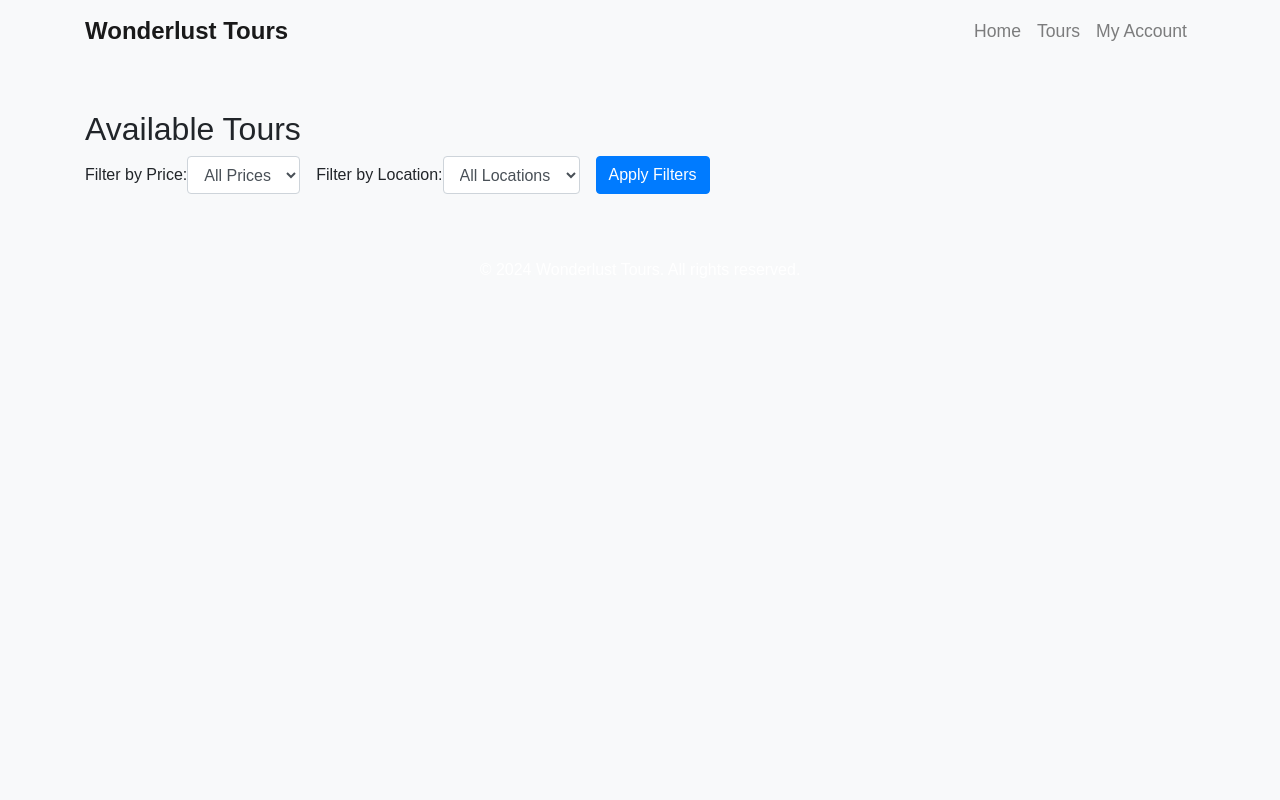
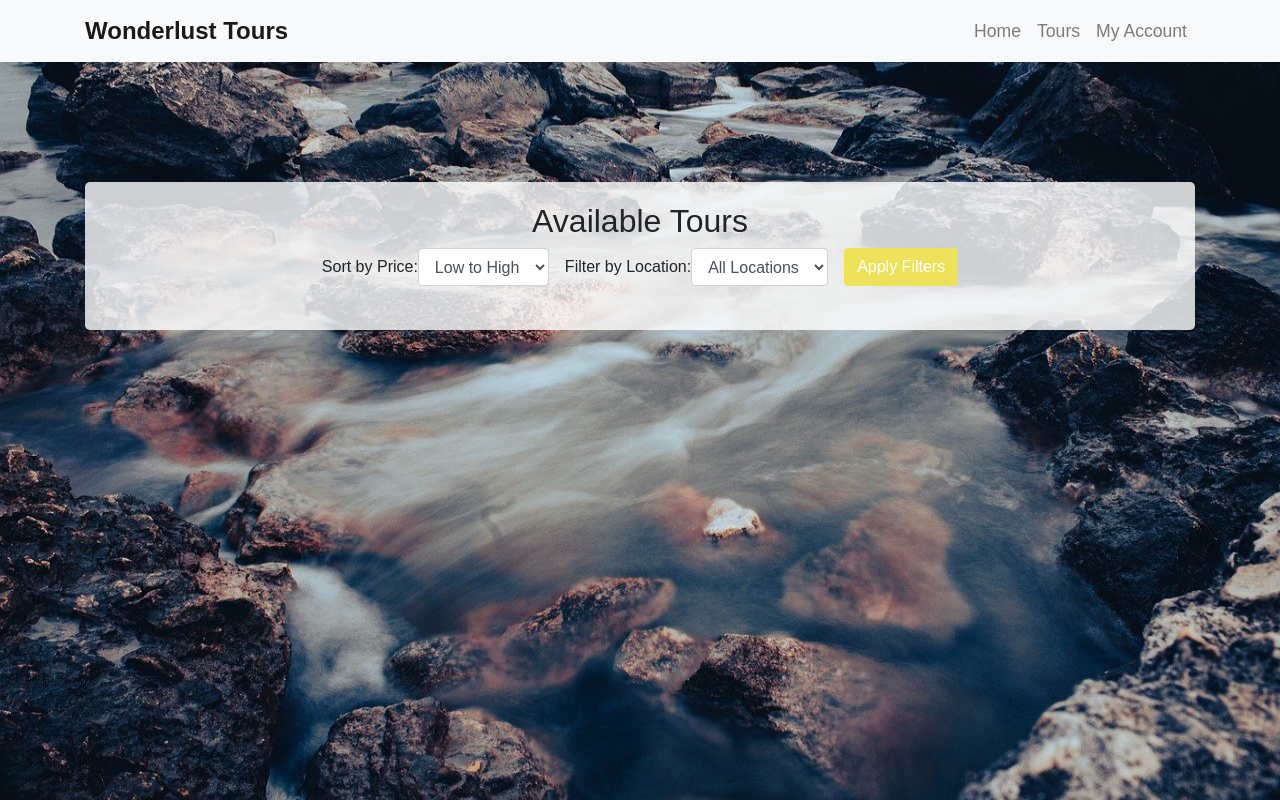
Before and after one commit to dhope1/WonderlustTours, a Flask app: page /tours in a window 1280 px wide. Run offline with Flask 3, Linux system fonts and the light colour scheme; some libraries are stand-ins or nearby versions.

Commit message:
Templates final update 2

```diff
--- /dev/null
+++ b/static/css/tours.css
@@ -0,0 +1,57 @@
+/* styles.css */
+
+.slideshow-background {
+    max-width: 100%;
+    position: fixed;
+    top: 0;
+    left: 0;
+    width: 100%;
+    height: 100%;
+    overflow: hidden;
+    z-index: -1; /* Ensures the slideshow is in the background layer */
+  }
+
+  .slideshow-background img {
+    width: 100%;
+    height: 100%;
+    position: absolute;
+    top: 0;
+    left: 0;
+    opacity: 0;
+    transition: opacity 1s ease-in-out;
+  }
+
+  .slideshow-background img.active {
+    opacity: 1;
+  }
+
+  .content-overlay {
+    position: relative;
+    background-color: rgba(255, 255, 255, 0.8);
+    padding: 20px;
+    border-radius: 5px;
+  }
+
+  .card {
+    background-color: rgba(255, 255, 255, 0.9);
+  }
+
+  .btn-primary {
+    background-color: rgb(238, 226, 90);
+    border-color: rgb(238, 226, 90);
+  }
+
+  .filters {
+    margin-bottom: 20px;
+  }
+
+  /* Footer-specific styles */
+  footer {
+    position: fixed;
+    bottom: 0;
+    width: 100%;
+    background-color: transparent; /* Ensure footer is transparent */
+    color: #000;
+    z-index: -2; /* Ensures the footer is below the slideshow layer */
+    padding: 10px 0;
+  }
--- /dev/null
+++ b/static/js/tours.js
@@ -0,0 +1,13 @@
+// tours.js
+
+document.addEventListener('DOMContentLoaded', function() {
+    var slides = document.querySelectorAll('.slideshow-background img');
+    var currentSlide = 0;
+    var slideInterval = setInterval(nextSlide, 6000); // Change slide every 6 seconds
+
+    function nextSlide() {
+      slides[currentSlide].classList.remove('active');
+      currentSlide = (currentSlide + 1) % slides.length;
+      slides[currentSlide].classList.add('active');
+    }
+  });
--- a/templates/tours.html
+++ b/templates/tours.html
@@ -1,20 +1,32 @@
 {% extends 'layout.html' %}
-
 {% block title %}Tours - Wonderlust Tours{% endblock %}
 
+{% block styles %}
+  <link rel="stylesheet" href="{{ url_for('static', filename='css/tours.css') }}">
+
+{% endblock %}
+
 {% block content %}
-<h2>Available Tours</h2>
-
-<!-- Filters -->
-<div class="filters">
-  <form class="form-inline">
+<div class="slideshow-background">
+  <img src="{{ url_for('static', filename='images/stones.jpg') }}" class="active">
+  <img src="{{ url_for('static', filename='images/boat.jpg') }}">
+  <img src="{{ url_for('static', filename='images/nature.jpg') }}">
+  <img src="{{ url_for('static', filename='images/notpad.jpg') }}">
+  <img src="{{ url_for('static', filename='images/cosmos.jpg') }}">
+  <img src="{{ url_for('static', filename='images/nature1.jpg') }}">
+</div>
+<br>
+<br>
+<br>
+<div class="content-overlay">
+  <h2 class="text-center">Available Tours</h2>
+  <div class="filters mb-4">
+    <form class="form-inline justify-content-center">
       <div class="form-group mr-3">
-      <label for="filterPrice">Filter by Price:</label>
-      <select class="form-control" id="filterPrice">
-        <option value="all">All Prices</option>
-        <option value="budget">Budget</option>
-        <option value="standard">Standard</option>
-        <option value="luxury">Luxury</option>
+        <label for="sortPrice">Sort by Price:</label>
+        <select class="form-control" id="sortPrice">
+          <option value="low-high">Low to High</option>
+          <option value="high-low">High to Low</option>
         </select>
       </div>
       <div class="form-group mr-3">
@@ -24,6 +36,8 @@
           <option value="europe">Europe</option>
           <option value="asia">Asia</option>
           <option value="america">America</option>
+          <option value="africa">Africa</option>
+          <option value="australia">Australia</option>
         </select>
       </div>
       <div class="form-group">
@@ -32,7 +46,6 @@
     </form>
   </div>
 
-<!-- Tours Grid -->
   <div class="row">
     {% for tour in tours %}
     <div class="col-md-4">
@@ -49,21 +62,9 @@
     </div>
     {% endfor %}
   </div>
+</div>
+{% endblock %}
 
-<script>
-  // JavaScript for applying filters
-  document.addEventListener('DOMContentLoaded', function() {
-    var btnApplyFilters = document.getElementById('btnApplyFilters');
-    btnApplyFilters.addEventListener('click', function() {
-      var filterPrice = document.getElementById('filterPrice').value;
-      var filterLocation = document.getElementById('filterLocation').value;
-
-      // Example: Perform filtering logic here based on filterPrice and filterLocation
-      // You would typically fetch data from the server using AJAX and update the UI accordingly.
-      // For demonstration purposes, this script shows an alert with selected filters.
-      alert('Filters applied: Price=' + filterPrice + ', Location=' + filterLocation);
-    });
-  });
-</script>
-
+{% block scripts %}
+  <script src="{{ url_for('static', filename='js/tours.js') }}"></script>
 {% endblock %}
```
Lines whose indentation alone changed are shown as unchanged.
